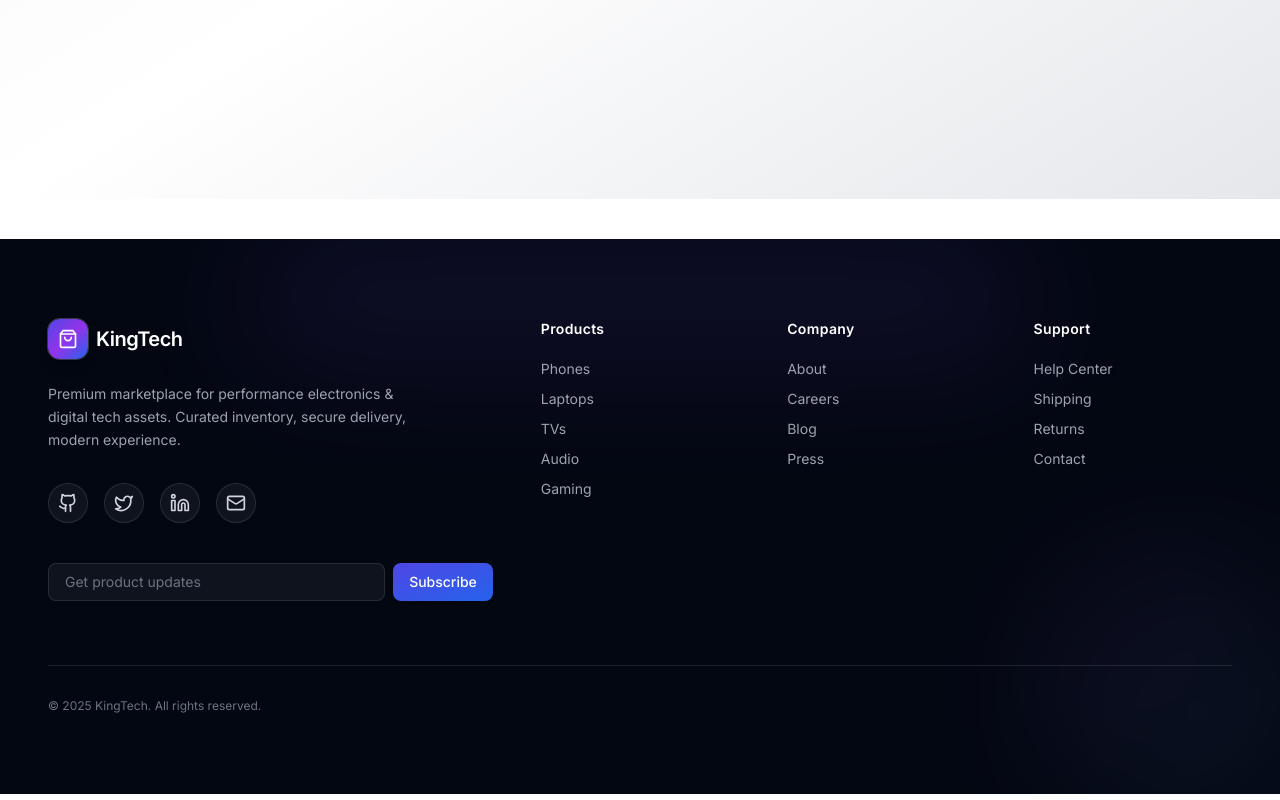
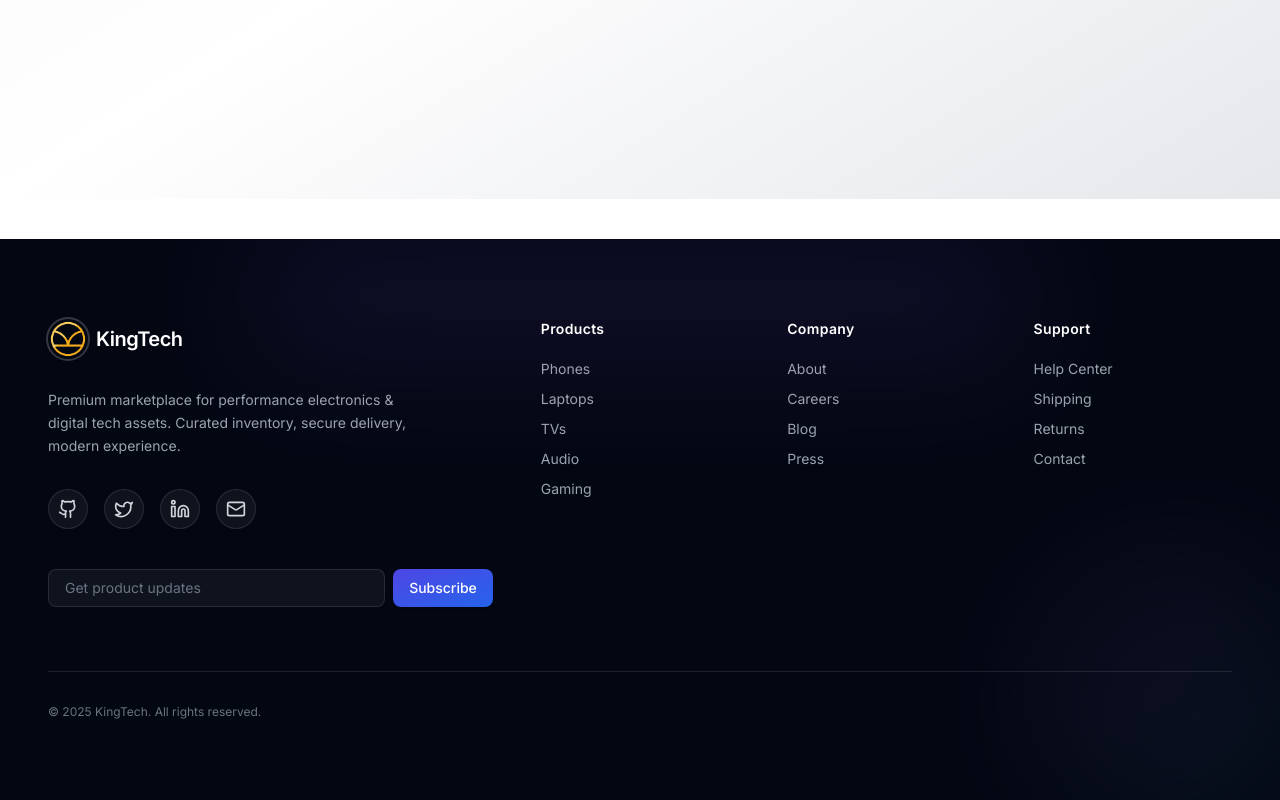
Before and after one commit to yasirukularathne/KingTech-mobile, a Next.js app: page /orders in a window 1280 px wide. Shown: the part 601-1401 px from the top of the page. Built offline with nearby package versions, Linux system fonts and the light colour scheme; no server answers.

Commit message:
footerlogoupdated

```diff
--- a/src/components/Footer.tsx
+++ b/src/components/Footer.tsx
@@ -1,5 +1,6 @@
 import Link from "next/link";
-import { Github, Twitter, Linkedin, Mail, ShoppingBag } from "lucide-react";
+import Image from "next/image";
+import { Github, Twitter, Linkedin, Mail } from "lucide-react";
 import { NewsletterForm } from "@/components/footer/NewsletterForm";
 
 const productLinks = [
@@ -39,8 +40,15 @@ export function Footer() {
         <div className="grid gap-12 md:grid-cols-2 lg:grid-cols-5">
           <div className="space-y-6 lg:col-span-2">
             <Link href="/" className="inline-flex items-center gap-2 group">
-              <div className="h-10 w-10 rounded-xl bg-gradient-to-br from-indigo-600 via-purple-600 to-blue-600 flex items-center justify-center text-white shadow-lg ring-1 ring-white/20">
-                <ShoppingBag className="h-5 w-5" />
+              <div className="h-10 w-10 rounded-full overflow-hidden ring-2 ring-white/20 shadow">
+                <Image
+                  src="/KingTechLogo.png"
+                  alt="KingTech Logo"
+                  width={40}
+                  height={40}
+                  className="h-10 w-10 object-cover"
+                  priority
+                />
               </div>
               <span className="text-xl font-semibold tracking-tight text-white group-hover:text-indigo-300 transition-colors">
                 KingTech
--- a/src/components/page.tsx
+++ /dev/null
@@ -1,3 +0,0 @@
-export default function Home() {
-  return <h1>Hi</h1>
-}
```
Also changed, not shown: src/components/LogoutButton.tsx (deleted).
